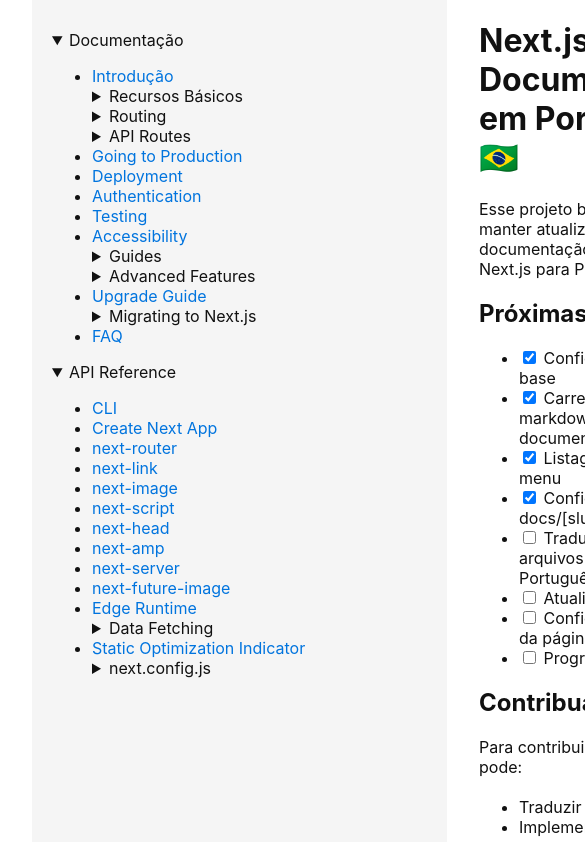
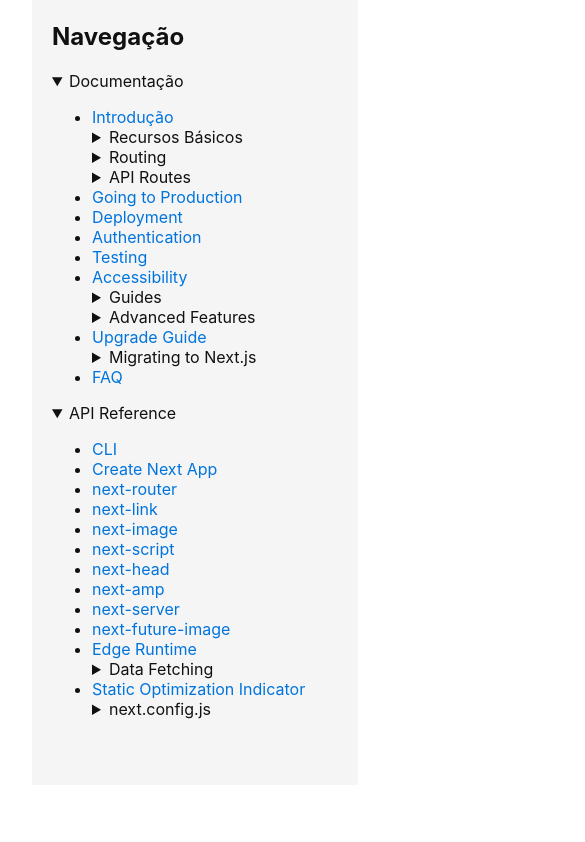
Before and after one commit to brunoleo223/next-documentacao-pt-br, a Next.js app: page / in a window 390 px wide. Shown: the top 842 px of the page, 585 px wide, since content can reach past the window. Built offline with nearby package versions, Linux system fonts and the light colour scheme.

Commit message:
responsividade menu

```diff
--- a/components/Layout/styles.module.scss
+++ b/components/Layout/styles.module.scss
@@ -6,6 +6,9 @@
     gap: 2rem;
 
     display: flex;
+    @media (max-width: 768px){
+        flex-direction: column;
+    }
 
     main{
         padding-bottom: 60px;
--- a/components/Menu/index.jsx
+++ b/components/Menu/index.jsx
@@ -91,6 +91,7 @@
 
     return (
         <div className={styles.menu}>
+            <h2>Navegação</h2>
             {menu}
         </div>
     )
--- a/components/Menu/styles.module.scss
+++ b/components/Menu/styles.module.scss
@@ -5,5 +5,10 @@
     overflow-y: scroll;
     position: sticky;
     top: 0;
-    padding: 30px 20px 50px 20px;
+    padding: 2px 20px 50px 20px;
+    @media (max-width: 768px){
+        min-width: 100%;
+        position: relative;
+        height: auto;
+    }
 }
--- a/styles/globals.css
+++ b/styles/globals.css
@@ -39,3 +39,8 @@
   color: rgb(17,17,17);
   background: #fff;
 }
+
+pre {
+  max-width: 100%;
+  overflow-x: scroll;
+}
```
